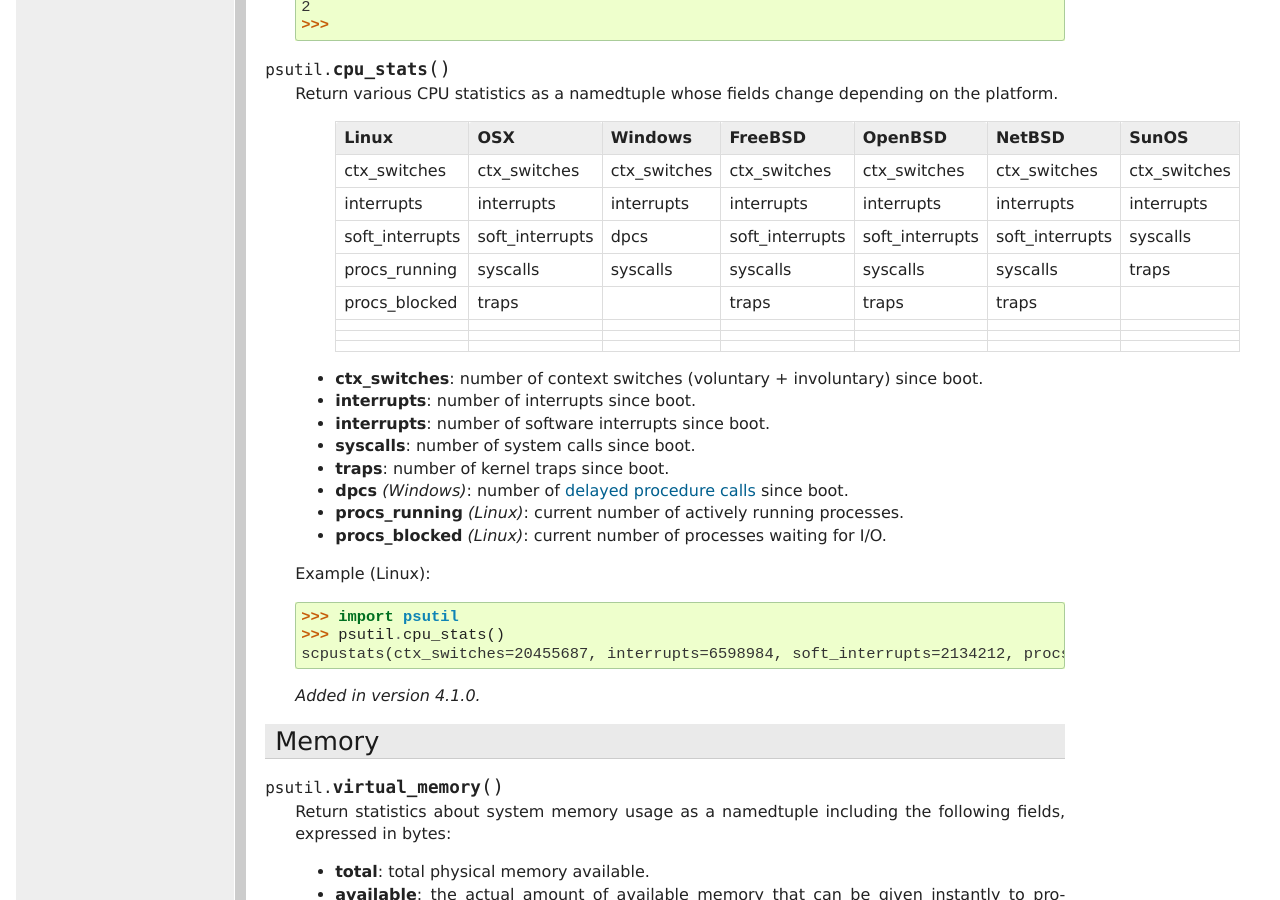
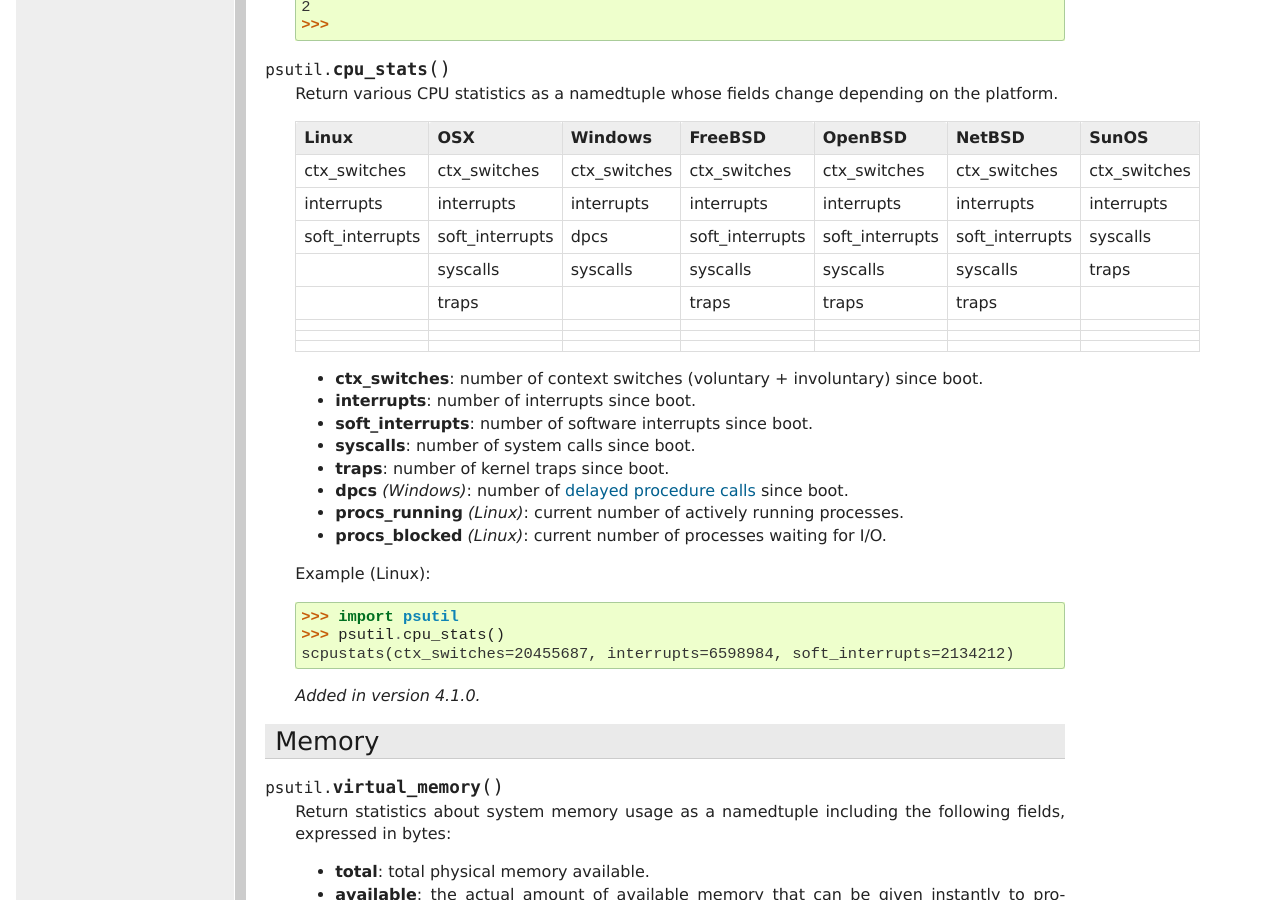
Before and after one commit to giampaolo/psutil, a Sphinx documentation site: the page built from docs/index.rst, in a window 1280 px wide and 900 px high, scrolled down 2517 px. Built offline with Sphinx 7.4.7, drawn with Linux system fonts in a browser that asks for light colours; formulas are drawn with MathJax 3.

Commit message:
update doc

```diff
--- a/HISTORY.rst
+++ b/HISTORY.rst
@@ -11,6 +11,7 @@ Bug tracker at https://github.com/giampaolo/psutil/issues
   'children_system' (always set to 0 on OSX and Windows).
 - #789: [Windows] psutil.cpu_times() return two new fields: "interrupt" and
   "dpc". Same for psutil.cpu_times_percent().
+- #792: new psutil.cpu_stats() function.
 
 **Bug fixes**
 
--- a/README.rst
+++ b/README.rst
@@ -118,6 +118,8 @@ CPU
     >>> psutil.cpu_count(logical=False)
     2
     >>>
+    >>> psutil.cpu_stats()
+    scpustats(ctx_switches=20455687, interrupts=6598984, soft_interrupts=2134212)
 
 Memory
 ======
--- a/docs/index.rst
+++ b/docs/index.rst
@@ -155,31 +155,31 @@ CPU
   Return various CPU statistics as a namedtuple whose fields change depending
   on the platform.
 
-     +-----------------+-----------------+--------------+-----------------+-----------------+-----------------+--------------+
-     | Linux           |  OSX            | Windows      | FreeBSD         | OpenBSD         | NetBSD          | SunOS        |
-     +=================+=================+==============+=================+=================+=================+==============+
-     | ctx_switches    | ctx_switches    | ctx_switches | ctx_switches    | ctx_switches    | ctx_switches    | ctx_switches |
-     +-----------------+-----------------+--------------+-----------------+-----------------+-----------------+--------------+
-     | interrupts      | interrupts      | interrupts   | interrupts      | interrupts      | interrupts      | interrupts   |
-     +-----------------+-----------------+--------------+-----------------+-----------------+-----------------+--------------+
-     | soft_interrupts | soft_interrupts | dpcs         | soft_interrupts | soft_interrupts | soft_interrupts | syscalls     |
-     +-----------------+-----------------+--------------+-----------------+-----------------+-----------------+--------------+
-     | procs_running   | syscalls        | syscalls     | syscalls        | syscalls        | syscalls        | traps        |
-     +-----------------+-----------------+--------------+-----------------+-----------------+-----------------+--------------+
-     | procs_blocked   | traps           |              | traps           | traps           | traps           |              |
-     +-----------------+-----------------+--------------+-----------------+-----------------+-----------------+--------------+
-     |                 |                 |              |                 |                 |                 |              |
-     +-----------------+-----------------+--------------+-----------------+-----------------+-----------------+--------------+
-     |                 |                 |              |                 |                 |                 |              |
-     +-----------------+-----------------+--------------+-----------------+-----------------+-----------------+--------------+
-     |                 |                 |              |                 |                 |                 |              |
-     +-----------------+-----------------+--------------+-----------------+-----------------+-----------------+--------------+
+  +-----------------+-----------------+--------------+-----------------+-----------------+-----------------+--------------+
+  | Linux           |  OSX            | Windows      | FreeBSD         | OpenBSD         | NetBSD          | SunOS        |
+  +=================+=================+==============+=================+=================+=================+==============+
+  | ctx_switches    | ctx_switches    | ctx_switches | ctx_switches    | ctx_switches    | ctx_switches    | ctx_switches |
+  +-----------------+-----------------+--------------+-----------------+-----------------+-----------------+--------------+
+  | interrupts      | interrupts      | interrupts   | interrupts      | interrupts      | interrupts      | interrupts   |
+  +-----------------+-----------------+--------------+-----------------+-----------------+-----------------+--------------+
+  | soft_interrupts | soft_interrupts | dpcs         | soft_interrupts | soft_interrupts | soft_interrupts | syscalls     |
+  +-----------------+-----------------+--------------+-----------------+-----------------+-----------------+--------------+
+  |                 | syscalls        | syscalls     | syscalls        | syscalls        | syscalls        | traps        |
+  +-----------------+-----------------+--------------+-----------------+-----------------+-----------------+--------------+
+  |                 | traps           |              | traps           | traps           | traps           |              |
+  +-----------------+-----------------+--------------+-----------------+-----------------+-----------------+--------------+
+  |                 |                 |              |                 |                 |                 |              |
+  +-----------------+-----------------+--------------+-----------------+-----------------+-----------------+--------------+
+  |                 |                 |              |                 |                 |                 |              |
+  +-----------------+-----------------+--------------+-----------------+-----------------+-----------------+--------------+
+  |                 |                 |              |                 |                 |                 |              |
+  +-----------------+-----------------+--------------+-----------------+-----------------+-----------------+--------------+
 
   - **ctx_switches**:
     number of context switches (voluntary + involuntary) since boot.
   - **interrupts**:
     number of interrupts since boot.
-  - **interrupts**:
+  - **soft_interrupts**:
     number of software interrupts since boot.
   - **syscalls**: number of system calls since boot.
   - **traps**: number of kernel traps since boot.
@@ -195,7 +195,7 @@ CPU
 
      >>> import psutil
      >>> psutil.cpu_stats()
-     scpustats(ctx_switches=20455687, interrupts=6598984, soft_interrupts=2134212, procs_running=1, procs_blocked=0)
+     scpustats(ctx_switches=20455687, interrupts=6598984, soft_interrupts=2134212)
 
   .. versionadded:: 4.1.0
 
--- a/psutil/__init__.py
+++ b/psutil/__init__.py
@@ -179,6 +179,7 @@ __all__ = [
     "pid_exists", "pids", "process_iter", "wait_procs",             # proc
     "virtual_memory", "swap_memory",                                # memory
     "cpu_times", "cpu_percent", "cpu_times_percent", "cpu_count",   # cpu
+    "cpu_stats",
     "net_io_counters", "net_connections", "net_if_addrs",           # network
     "net_if_stats",
     "disk_io_counters", "disk_partitions", "disk_usage",            # disk
```
Also changed, not shown: 1 other file.
